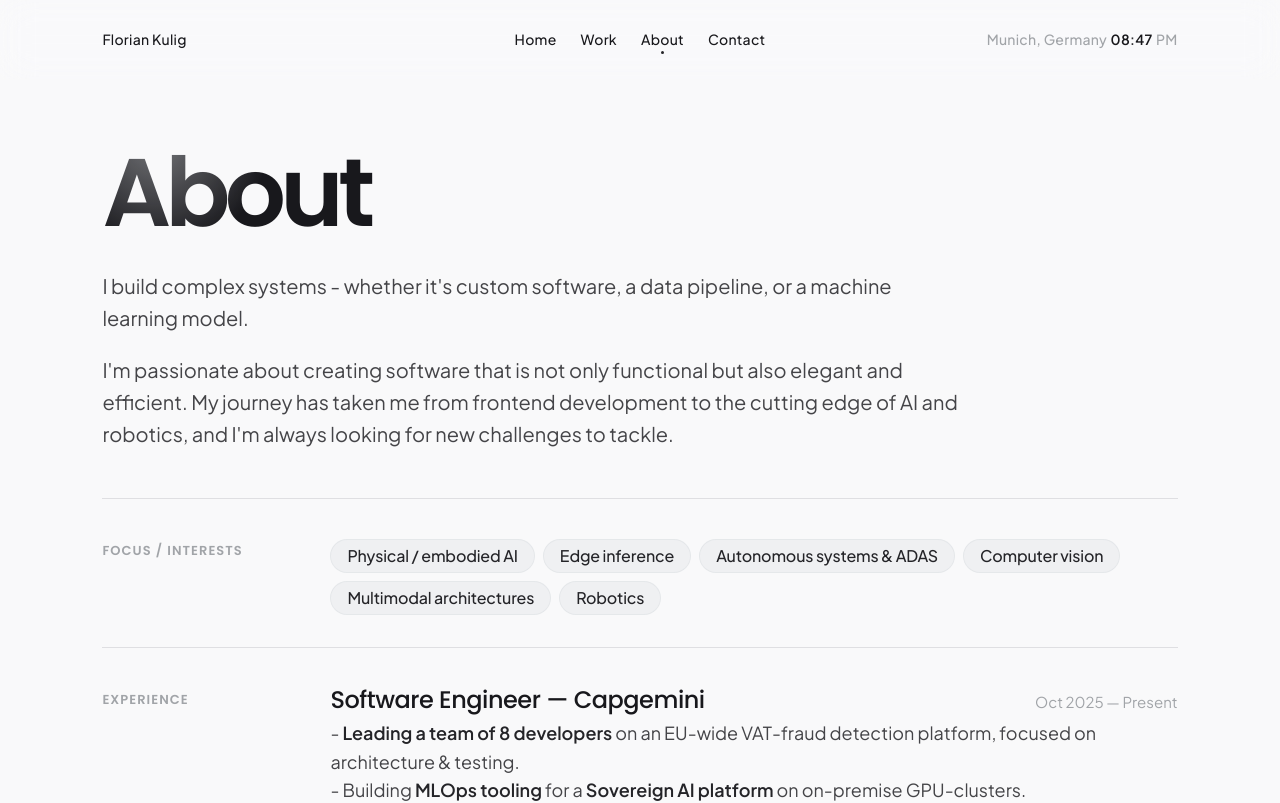
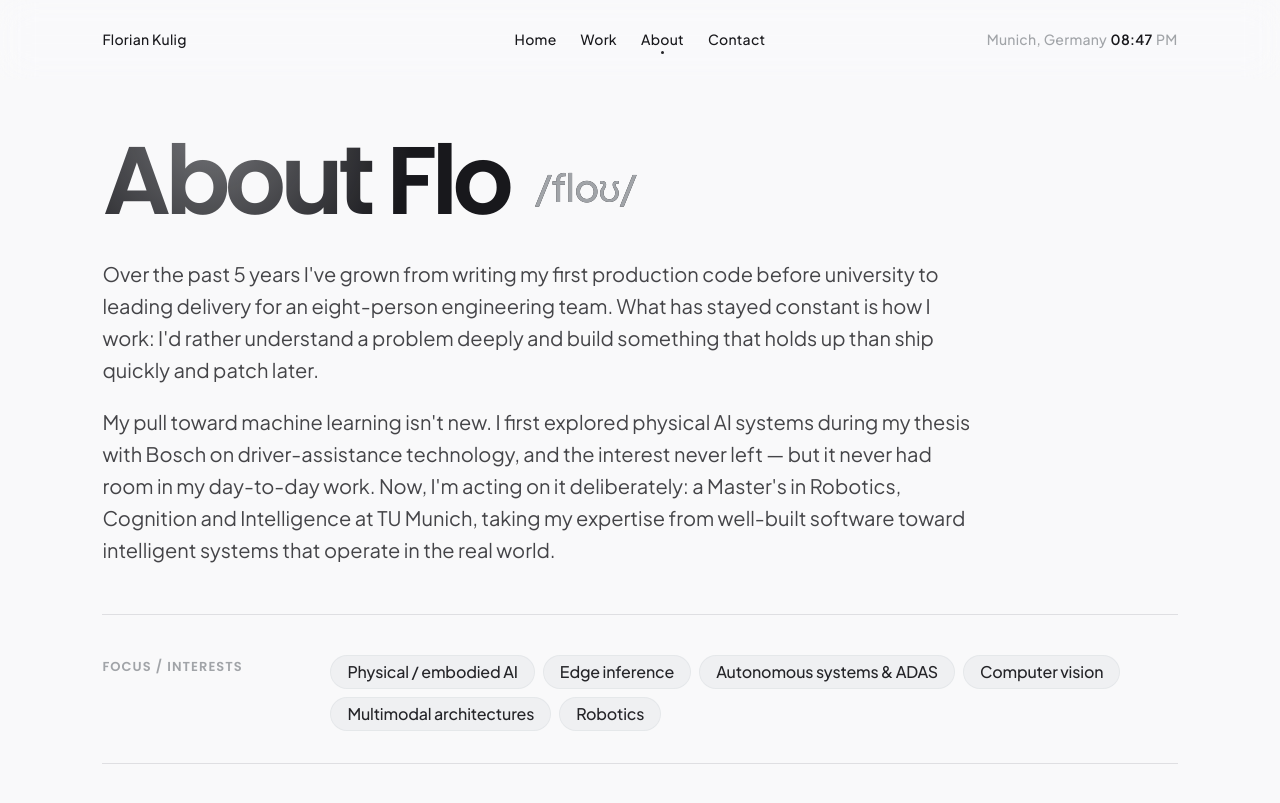
Before and after one commit to floriankulig/portfolio-new, a Next.js app: page /about in a window 1280 px wide. Shown: the top 803 px of the page. Built offline with nearby package versions, Linux system fonts and the light colour scheme.

Commit message:
feat: update About section with experience details, enhance Hero section copy, and refine project descriptions

```diff
--- a/src/components/about/AboutIntro.tsx
+++ b/src/components/about/AboutIntro.tsx
@@ -1,5 +1,6 @@
 import { rgba } from "polished";
 import styled from "styled-components";
+import { YEARS_OF_EXPERIENCE } from "ts/content";
 
 const StyledIntro = styled.header`
   display: flex;
@@ -23,6 +24,17 @@ const StyledIntro = styled.header`
     );
     color: transparent;
     background-clip: text;
+
+    .pronunciation {
+      padding-left: 0.25em;
+      font-family: var(--jakarta);
+      font-size: 0.4em;
+      font-weight: 500;
+      letter-spacing: -0.02em;
+      white-space: nowrap;
+      vertical-align: middle;
+      color: var(--text3);
+    }
   }
 
   p {
@@ -43,16 +55,24 @@ const StyledIntro = styled.header`
 
 export const AboutIntro = () => (
   <StyledIntro>
-    <h1>About</h1>
+    <h1>
+      About Flo <span className="pronunciation">/floʊ/</span>
+    </h1>
     <p>
-      I build complex systems - whether it&apos;s custom software, a data
-      pipeline, or a machine learning model.
+      Over the past {YEARS_OF_EXPERIENCE} years I&apos;ve grown from writing my
+      first production code before university to leading delivery for an
+      eight-person engineering team. What has stayed constant is how I work:
+      I&apos;d rather understand a problem deeply and build something that holds
+      up than ship quickly and patch later.
     </p>
     <p>
-      I&apos;m passionate about creating software that is not only functional
-      but also elegant and efficient. My journey has taken me from frontend
-      development to the cutting edge of AI and robotics, and I&apos;m always
-      looking for new challenges to tackle.
+      My pull toward machine learning isn&apos;t new. I first explored physical
+      AI systems during my thesis with Bosch on driver-assistance technology,
+      and the interest never left — but it never had room in my day-to-day work.
+      Now, I&apos;m acting on it deliberately: a Master&apos;s in Robotics,
+      Cognition and Intelligence at TU Munich, taking my expertise from
+      well-built software toward intelligent systems that operate in the real
+      world.
     </p>
   </StyledIntro>
 );
--- a/src/pages/about.tsx
+++ b/src/pages/about.tsx
@@ -6,7 +6,7 @@ import styled from "styled-components";
 
 const StyledAboutPage = styled.main`
   min-height: 100svh;
-  padding-block: min(max(12vw, 100px), 140px) 6rem;
+  padding-block: min(max(10vw, 100px), 140px) 6rem;
   display: flex;
   flex-direction: column;
   gap: 2rem;
--- a/src/ts/projects.ts
+++ b/src/ts/projects.ts
@@ -6,16 +6,15 @@ export const PROJECTS: Project[] = [
     title: "Neural Navi",
     featureImage: "NeuralNaviMock.png",
     projectBackground:
-      "A student research project (graded 1.1) that I took from concept to a working edge system. I reverse-engineered the vehicle's ECU (CAN / OBD-II) to capture live telemetry and fused it with computer vision in an <b>end-to-end deep-learning model</b> for real-time risk and braking prediction. The full pipeline runs on the edge: a <b>quantized model on a Raspberry Pi</b> at <b>under 8 ms inference latency</b> and <b>94%+ braking-prediction accuracy</b>. Supervised by a CV/ADAS project manager at the Bosch Center for AI and additionally mentored by the faculty dean, who issued a recommendation letter.",
+      "For this project, I combined my <b>long-standing passion for automotive engineering</b> with the academic requirements of my university studies. What started as a student research project quickly evolved into a comprehensive system for capturing and analyzing driving data to produce machine learning model outputs. The goal was to develop <b>a copilot that intelligently helps drivers make informed decisions</b> to make driving safer. Supervised by a CV/ADAS project manager at the Bosch Center for AI and additionally mentored by the faculty dean, who issued a recommendation letter.",
     featureDescription:
-      "A driver-assistance system with multimodal, real-time risk analysis — running end-to-end on a Raspberry Pi.",
+      "A driver-assistance system with multimodal, real-time risk analysis running end-to-end on a Raspberry Pi.",
     gradient: "linear-gradient(135deg, #A8EDEA 0%, #FED6E3 100%)",
     technologies: [
       "PyTorch",
       "Computer Vision",
       "Model Quantization",
       "CAN / OBD-II",
-      "Raspberry Pi",
     ],
     categories: ["data", "development"],
     keywords: ["Edge Inference", "Multimodal Fusion"],
@@ -47,8 +46,8 @@ export const PROJECTS: Project[] = [
       "GPU Kernels",
     ],
     categories: ["data", "development"],
-    keywords: ["Bird's-Eye View", "Computer Vision"],
-    date: "2025 - ongoing",
+    keywords: ["Bird's-Eye View", "Autonomous Driving"],
+    date: "May 2026 - ongoing",
     stillDeveloping: true,
   },
   {
@@ -80,14 +79,14 @@ export const PROJECTS: Project[] = [
     title: "HSC Mobile Wood Processing Center",
     featureImage: "Zolnhofer HSC.jpg",
     projectBackground:
-      "Embedded control software for a mobile firewood-processing machine, running across a <b>CAN bus and a PLC</b>. Written in <b>Pascal, C and Structured Text</b> with safety-critical, real-time requirements. Four units are in operation worldwide.",
+      "A one-of-a-kind <b>truck-mounted wood-processing center</b> — chainsaw, hydraulic splitter, crane and material handling in a single mobile unit, with only <b>four units worldwide</b>. I <b>adapt the PLC control software and CAN bus communication</b> between its subsystems: integrating new hardware, tuning hydraulic and sensor parameters, and keeping safety-critical functions like deadman switches reliable. With machinery this rare there's no documentation or support to lean on — every change starts with reverse-engineering how the crane, splitter and saw interact. Weekend work for a family business run by relatives.",
     featureDescription:
       "Safety-critical embedded software for an industrial mobile wood-processing machine — four units deployed worldwide.",
     gradient: "linear-gradient(135deg, #B0703A 0%, #5C6B73 100%)",
-    technologies: ["Structured Text", "C", "Pascal", "CAN Bus", "PLC"],
+    technologies: ["PLC", "CAN Bus", "Structured Text", "C"],
     categories: ["development"],
     keywords: ["Embedded", "Safety-Critical"],
-    date: "2023",
+    date: "Jan 2026 - ongoing",
     client: "Zolnhofer",
     clientLink: "https://www.zolnhofer.de/start.html",
   },
```
Also changed, not shown: src/components/home/Hero.tsx (+17 -15 lines).
